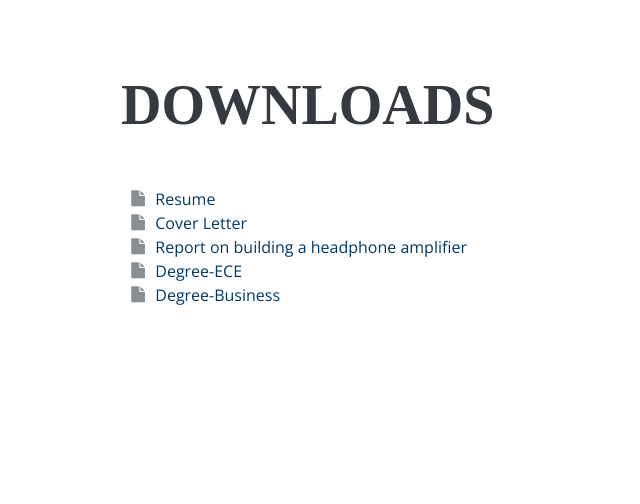
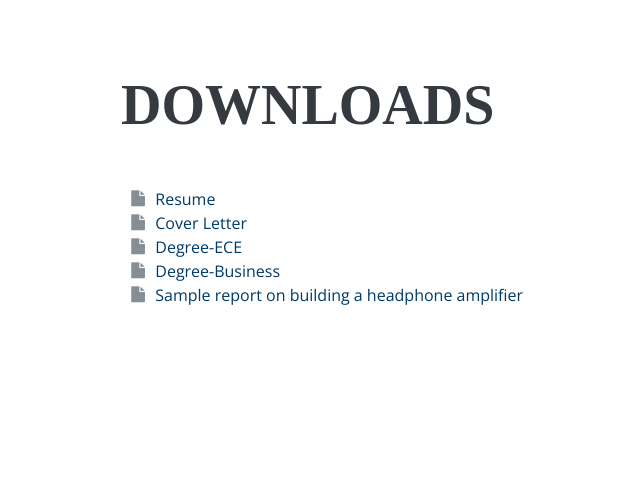
Before and after one commit to hongjiy/website, a Flask app: page / in a window 1280 px wide. Shown: the part 5632-6136 px from the top of the page, without its empty margins (199-839 px from the left). Run offline with Flask 2, Linux system fonts and the light colour scheme; some libraries are stand-ins or nearby versions; some web fonts are replaced.

Commit message:
Update index.html

```diff
--- a/templates/index.html
+++ b/templates/index.html
@@ -281,16 +281,15 @@
             <li>
               <i class="fa-li fa fa-file"></i>
              <a href="https://s3.amazonaws.com/files.henrytheprogrammer.com/Cover+Letter.pdf">Cover Letter</a></li>
-
-            <li>
-              <i class="fa-li fa fa-file"></i>
-              <a href="https://s3.amazonaws.com/files.henrytheprogrammer.com/Two-stage+Headphone+Amplifier.pdf">Report on building a headphone amplifier</a></li>
             <li>
               <i class="fa-li fa fa-file"></i>
              <a href="https://s3.amazonaws.com/files.henrytheprogrammer.com/Degree-ECE.pdf">Degree-ECE</a></li>
                         <li>
               <i class="fa-li fa fa-file"></i>
               <a href="https://s3.amazonaws.com/files.henrytheprogrammer.com/Degree-Business.pdf">Degree-Business</a></li>
+            <li>
+              <i class="fa-li fa fa-file"></i>
+              <a href="https://s3.amazonaws.com/files.henrytheprogrammer.com/Two-stage+Headphone+Amplifier.pdf">Sample report on building a headphone amplifier</a></li>
           </ul>
         </div>
       </section>
```
